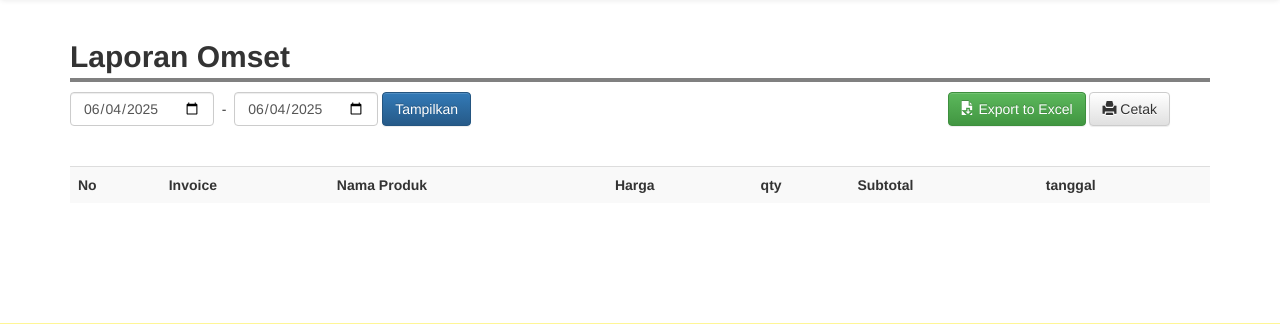
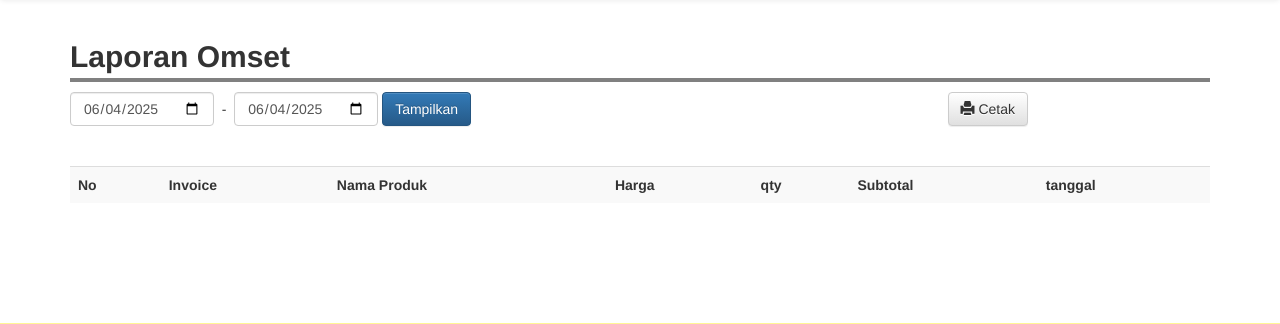
Before and after one commit to anxdryy/Tubes_PT, a PHP site: page /admin/laporan_omset.php in a window 1280 px wide. Shown: the part 62-386 px from the top of the page. Run offline with PHP 8.4, Linux system fonts and the light colour scheme; a user stored in the database is signed in; data that the repository does not hold is empty.

Commit message:
perbaikan

```diff
--- a/admin/laporan_omset.php
+++ b/admin/laporan_omset.php
@@ -37,8 +37,8 @@ if(isset($_POST['submit'])){
 					<tr>
 						<td><input type="hidden" name="date1" class="form-control" value="<?= $date1; ?>"></td>
 						<td><input type="hidden" name="date2" class="form-control" value="<?= $date2; ?>"></td>
-						<td><button type="submit" class="btn btn-success"><i class="glyphicon glyphicon-save-file"></i> Export to Excel</button></td>
-						<td> &nbsp;</td>
+						<!-- <td><button type="submit" class="btn btn-success"><i class="glyphicon glyphicon-save-file"></i> Export to Excel</button></td>
+						<td> &nbsp;</td> -->
 						<td><a href="" onclick="window.print()" class="btn btn-default"><i class="glyphicon glyphicon-print"></i> Cetak</a></td>
 					</tr>
 				</table>
--- a/admin/laporan_pembatalan.php
+++ b/admin/laporan_pembatalan.php
@@ -37,8 +37,8 @@ if(isset($_POST['submit'])){
 					<tr>
 						<td><input type="hidden" name="date1" class="form-control" value="<?= $date1; ?>"></td>
 						<td><input type="hidden" name="date2" class="form-control" value="<?= $date2; ?>"></td>
-						<td><button type="submit" class="btn btn-success"><i class="glyphicon glyphicon-save-file"></i> Export to Excel</button></td>
-						<td> &nbsp;</td>
+						<!-- <td><button type="submit" class="btn btn-success"><i class="glyphicon glyphicon-save-file"></i> Export to Excel</button></td>
+						<td> &nbsp;</td> -->
 						<td><a href="" onclick="window.print()" class="btn btn-default"><i class="glyphicon glyphicon-print"></i> Cetak</a></td>
 					</tr>
 				</table>
--- a/admin/laporan_penjualan.php
+++ b/admin/laporan_penjualan.php
@@ -37,7 +37,7 @@ if(isset($_POST['submit'])){
 					<tr>
 						<td><input type="hidden" name="date1" class="form-control" value="<?= $date1; ?>"></td>
 						<td><input type="hidden" name="date2" class="form-control" value="<?= $date2; ?>"></td>
-						<td><button type="submit" class="btn btn-success"><i class="glyphicon glyphicon-save-file"></i> Export to Excel</button></td>
+						<!-- <td><button type="submit" class="btn btn-success"><i class="glyphicon glyphicon-save-file"></i> Export to Excel</button></td> -->
 						<td> &nbsp;</td>
 						<td><a href="" onclick="window.print()" class="btn btn-default"><i class="glyphicon glyphicon-print"></i> Cetak</a></td>
 					</tr>
--- a/admin/laporan_produksi.php
+++ b/admin/laporan_produksi.php
@@ -37,7 +37,7 @@ if(isset($_POST['submit'])){
 					<tr>
 						<td><input type="hidden" name="date1" class="form-control" value="<?= $date1; ?>"></td>
 						<td><input type="hidden" name="date2" class="form-control" value="<?= $date2; ?>"></td>
-						<td><button type="submit" class="btn btn-success"><i class="glyphicon glyphicon-save-file"></i> Export to Excel</button></td>
+						<!-- <td><button type="submit" class="btn btn-success"><i class="glyphicon glyphicon-save-file"></i> Export to Excel</button></td> -->
 						<td> &nbsp;</td>
 						<td><a href="" onclick="window.print()" class="btn btn-default"><i class="glyphicon glyphicon-print"></i> Cetak</a></td>
 					</tr>
--- a/admin/laporan_profit.php
+++ b/admin/laporan_profit.php
@@ -36,8 +36,8 @@ if(isset($_POST['submit'])){
 					<tr>
 						<td><input type="hidden" name="date1" class="form-control" value="<?= $date1; ?>"></td>
 						<td><input type="hidden" name="date2" class="form-control" value="<?= $date2; ?>"></td>
-						<td><button type="submit" class="btn btn-success"><i class="glyphicon glyphicon-save-file"></i> Export to Excel</button></td>
-						<td> &nbsp;</td>
+						<!-- <td><button type="submit" class="btn btn-success"><i class="glyphicon glyphicon-save-file"></i> Export to Excel</button></td>
+						<td> &nbsp;</td> -->
 						<td><a href="" onclick="window.print()" class="btn btn-default"><i class="glyphicon glyphicon-print"></i> Cetak</a></td>
 					</tr>
 				</table>
```
Also changed, not shown: image/produk/68430d55d4b13.jpg (added).
